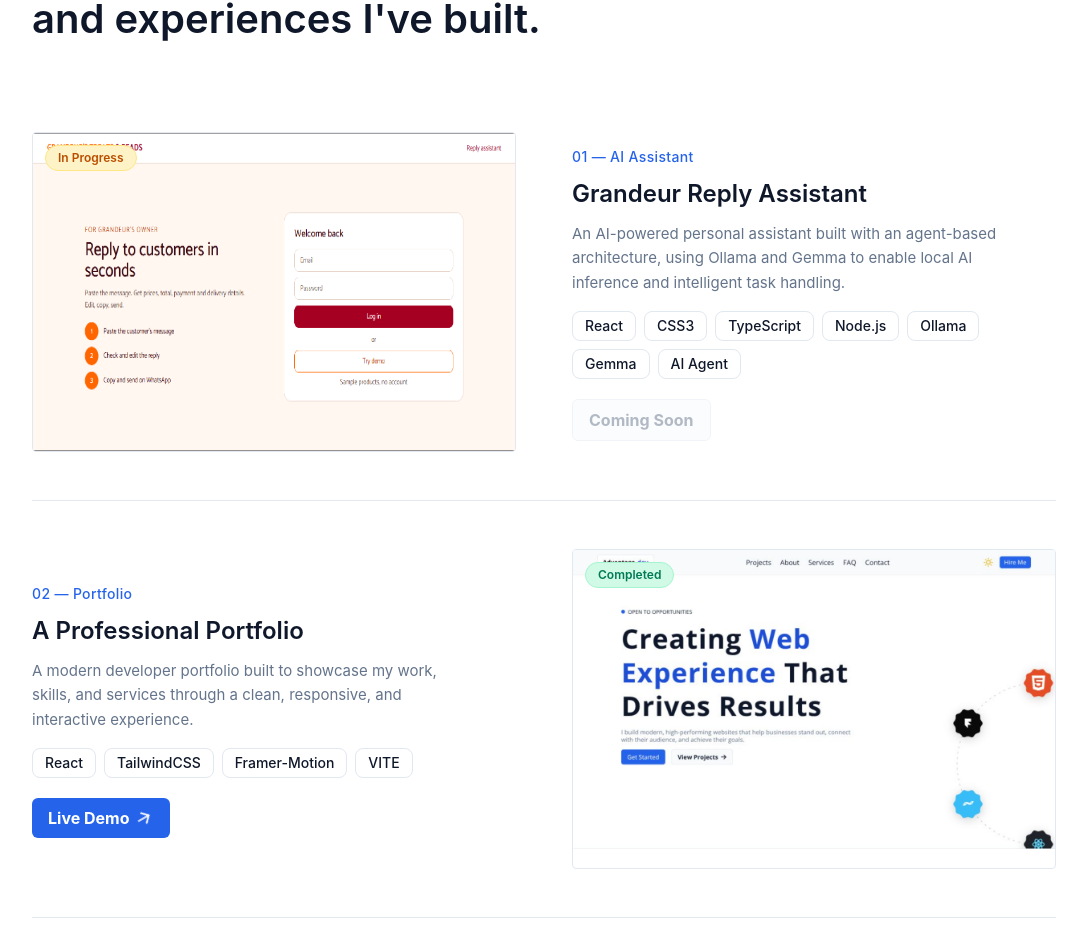
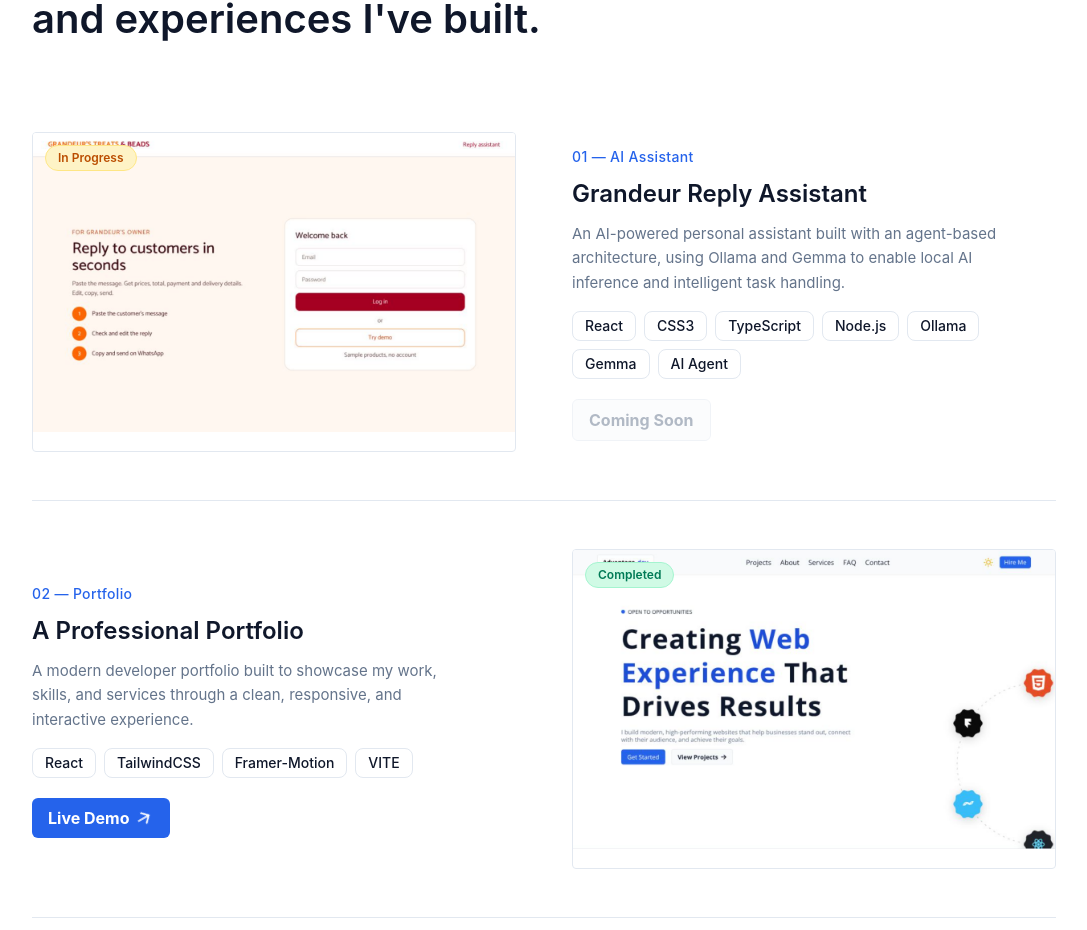
Before and after one commit to Advantage6dev/Professional-Portfolio, a React (Vite) app in the folder Portfolio/: page / in a window 1280 px wide. Shown: the part 4055-4985 px from the top of the page, without its empty margins (96-1183 px from the left). Built offline with nearby package versions, Linux system fonts and the light colour scheme.

Commit message:
changed grandeur reply-assistant image in project section

```diff
--- a/Portfolio/src/Comp/projects.jsx
+++ b/Portfolio/src/Comp/projects.jsx
@@ -17,7 +17,7 @@
       'Gemma',
       'AI Agent',
     ],
-    img: '/images/GrandeurReplyass.png',
+    img: '/images/replyassistant.png',
     livelink: '',
     gitlink: '',
     reverse: false,
```
Also changed, not shown: Portfolio/public/images/GrandeurReplyass.png (deleted), Portfolio/public/images/replyassistant.png (added).
